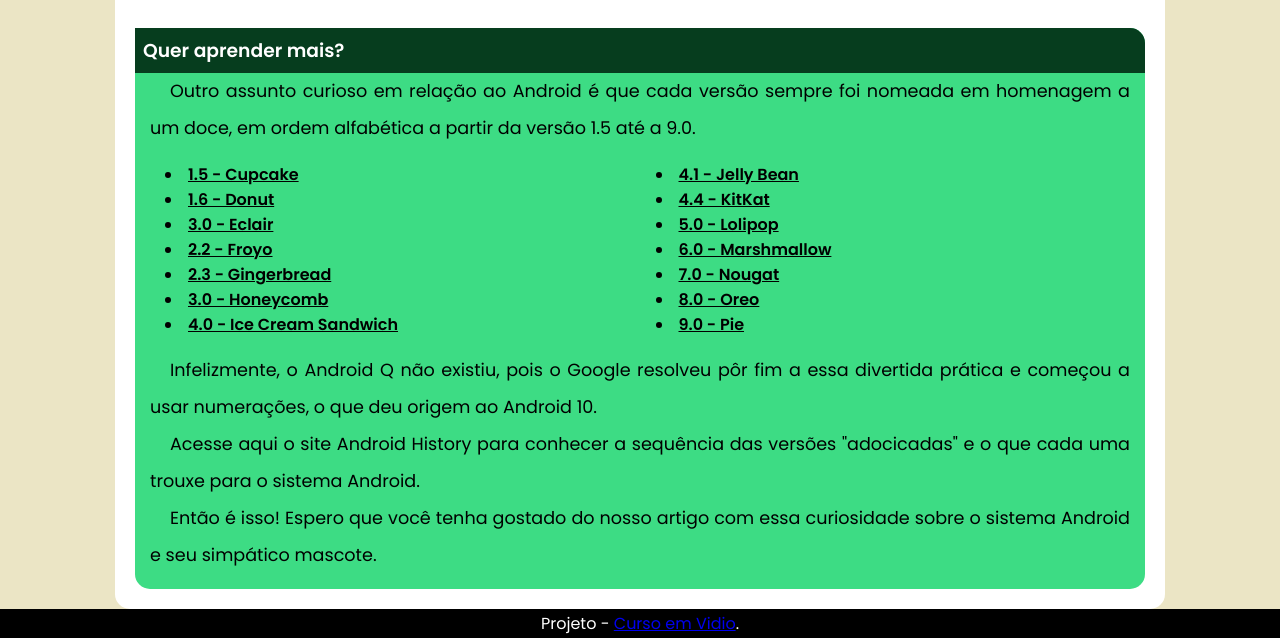
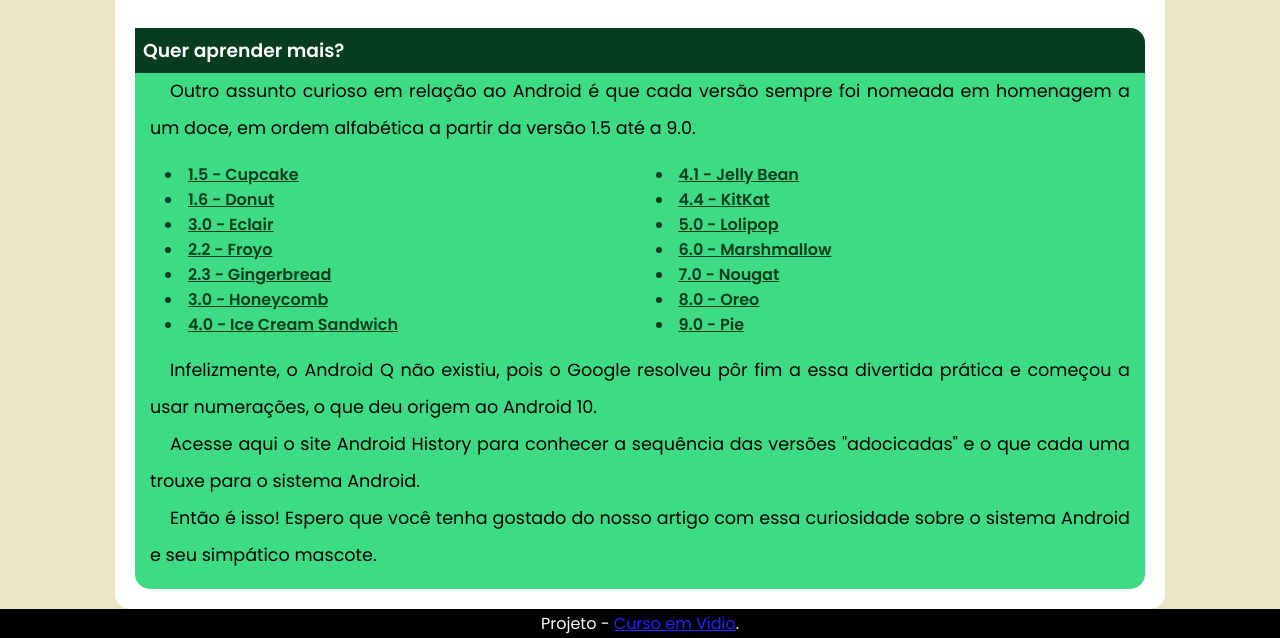
Before and after one commit to viniciuslimajesus/android, a plain HTML site: page index.html in a window 1280 px wide. Shown: the part 2436-3074 px from the top of the page. Drawn offline with nearby package versions, Linux system fonts and the light colour scheme.

Commit message:
Atualizado

```diff
--- a/estilos/media-query.css
+++ b/estilos/media-query.css
@@ -41,5 +41,4 @@
     aside ul {
         columns: 2;
     }
-
 }
--- a/estilos/style.css
+++ b/estilos/style.css
@@ -159,6 +159,7 @@ aside ul {
     margin: 15px 0 15px 15px;
     list-style-position: inside;
     font-weight: 600;
+    color: var(--cor5);
 }
 
 abbr {
@@ -171,6 +172,10 @@ footer {
     background-color: #000;
     text-align: center;
     color:#fff;
+}
+
+footer a {
+    color: #2222fe;
 }
 
 /*Media query de telas de até 330*/
```
